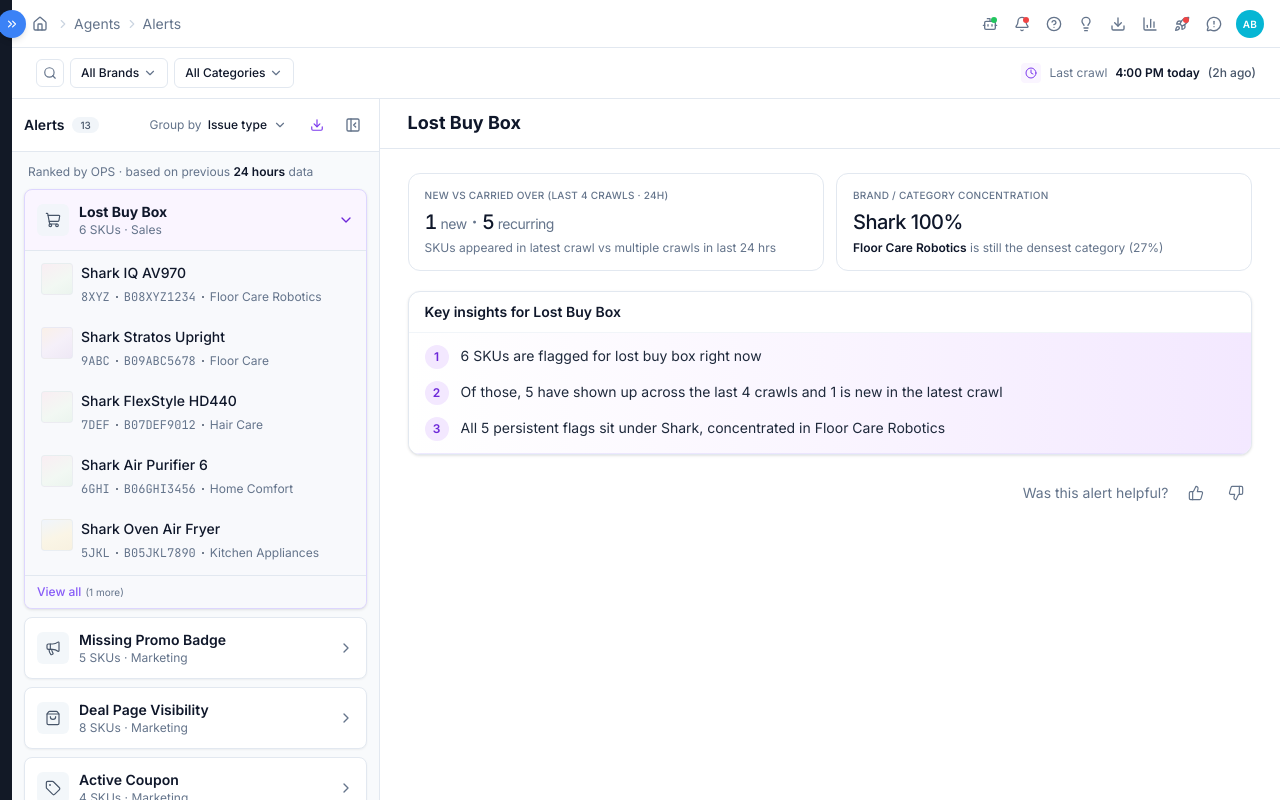
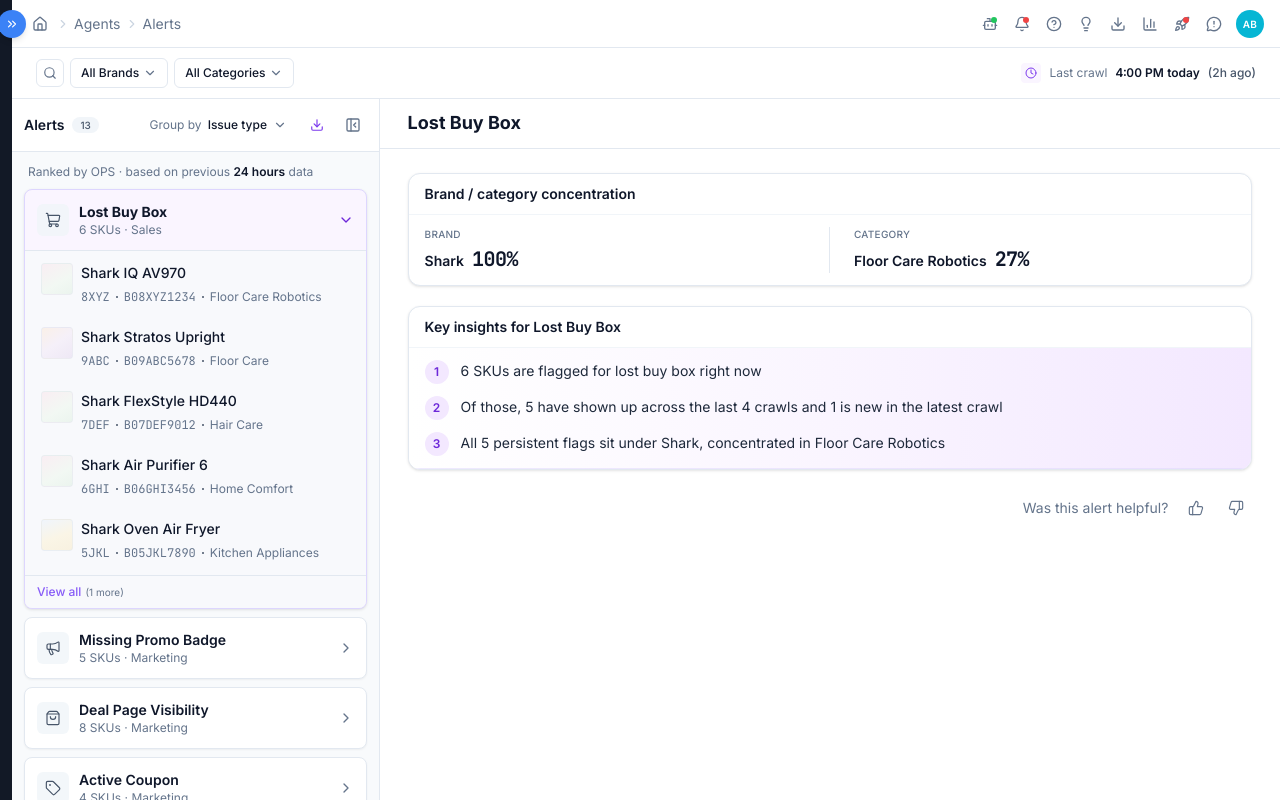
Before and after one commit to CIQDesignGit/alerts-V2, a Next.js app: page / in a window 1280 px wide. Built offline with nearby package versions, Linux system fonts and the light colour scheme.

Commit message:
hide the current vs recurring issue

```diff
--- a/src/components/alerts-insights/alert-metric-tiles.tsx
+++ b/src/components/alerts-insights/alert-metric-tiles.tsx
@@ -1,83 +1,97 @@
-import type { ReactNode } from "react";
-
 import type { AlertMetricTilesData } from "@/lib/mock-alerts-insights";
 
-/** Bold the first match of `emphasis` inside plain subtitle text */
-function emphasizeInSubtitle(subtitle: string, emphasis?: string): ReactNode {
-  if (!emphasis) return subtitle;
-  const index = subtitle.indexOf(emphasis);
-  if (index < 0) return subtitle;
+/**
+ * Split "Shark 100%" into name + percent for display only.
+ * Does not change source data — only how the string is laid out.
+ */
+function splitValueNameAndPct(value: string): {
+  name: string;
+  pct: string | null;
+} {
+  const match = value.match(/^(.*)\s(\d+%)$/);
+  if (!match) return { name: value, pct: null };
+  return { name: match[1], pct: match[2] };
+}
+
+/**
+ * Pull category name + (N%) from the subtitle for a matching layout.
+ * Display only — source strings stay unchanged.
+ */
+function splitSubtitleNameAndPct(
+  subtitle: string,
+  emphasis?: string,
+): { name: string; pct: string | null } {
+  const pctMatch = subtitle.match(/\((\d+%)\)/);
+  const pct = pctMatch?.[1] ?? null;
+  const name = emphasis?.trim() || subtitle.replace(/\s*\(\d+%\)\s*$/, "").trim();
+  return { name, pct };
+}
+
+/** Brand + category as parallel name / number columns (same data). */
+export function AlertMetricTiles({ metrics }: { metrics: AlertMetricTilesData }) {
+  const { concentration } = metrics;
+  const brand = splitValueNameAndPct(concentration.value);
+  const category = concentration.subtitle
+    ? splitSubtitleNameAndPct(
+        concentration.subtitle,
+        concentration.subtitleEmphasis,
+      )
+    : null;
+
   return (
-    <>
-      {subtitle.slice(0, index)}
-      <span className="font-semibold text-foreground">{emphasis}</span>
-      {subtitle.slice(index + emphasis.length)}
-    </>
+    <article className="overflow-hidden rounded-xl border border-border bg-background shadow-sm">
+      <header className="border-b border-neutral-100 px-4 py-2.5">
+        <h3 className="text-sm font-semibold text-foreground">
+          {concentration.title}
+        </h3>
+      </header>
+
+      <div className="grid px-4 py-3 sm:grid-cols-2 sm:divide-x sm:divide-border">
+        <ConcentrationColumn
+          roleLabel="Brand"
+          name={brand.name}
+          pct={brand.pct}
+          className="sm:pr-6"
+        />
+
+        {category ? (
+          <ConcentrationColumn
+            roleLabel="Category"
+            name={category.name}
+            pct={category.pct}
+            className="mt-3 sm:mt-0 sm:pl-6"
+          />
+        ) : null}
+      </div>
+    </article>
   );
 }
 
-/** Two-up KPI row — new vs carried-over · brand/category concentration */
-export function AlertMetricTiles({ metrics }: { metrics: AlertMetricTilesData }) {
-  const { recency, concentration } = metrics;
-
-  // Numbers stay large; "new" / "recurring" read as small labels beside them
-  const recencyValue =
-    recency.newCount === 0 && recency.recurringCount === 0 ? (
-      "—"
-    ) : (
-      <>
-        <span className="tabular-nums">{recency.newCount}</span>
-        <span className="text-sm font-normal text-muted-foreground"> new</span>
-        <span className="text-muted-foreground"> · </span>
-        <span className="tabular-nums">{recency.recurringCount}</span>
-        <span className="text-sm font-normal text-muted-foreground">
-          {" "}
-          recurring
-        </span>
-      </>
-    );
-
+/** Shared column — quiet label, then name + % on one row */
+function ConcentrationColumn({
+  roleLabel,
+  name,
+  pct,
+  className,
+}: {
+  roleLabel: string;
+  name: string;
+  pct: string | null;
+  className?: string;
+}) {
   return (
-    <div className="grid gap-3 sm:grid-cols-2">
-      <MetricCell
-        label={recency.label}
-        value={recencyValue}
-        subtitle={recency.subtitle}
-      />
-      <MetricCell
-        label={concentration.title}
-        value={concentration.value}
-        subtitle={emphasizeInSubtitle(
-          concentration.subtitle,
-          concentration.subtitleEmphasis,
-        )}
-      />
+    <div className={className}>
+      <p className="text-2xs font-medium tracking-wide text-muted-foreground uppercase">
+        {roleLabel}
+      </p>
+      <div className="mt-1 flex items-baseline gap-2">
+        <p className="min-w-0 truncate text-sm font-semibold leading-snug text-foreground">
+          {name}
+        </p>
+        <p className="shrink-0 font-mono text-xl font-bold tabular-nums tracking-tight text-foreground">
+          {pct ?? "—"}
+        </p>
+      </div>
     </div>
   );
 }
-
-function MetricCell({
-  label,
-  value,
-  subtitle,
-}: {
-  label: string;
-  value: ReactNode;
-  subtitle?: ReactNode;
-}) {
-  return (
-    <article className="rounded-xl border border-border bg-background px-4 py-3.5">
-      <p className="text-2xs font-medium tracking-wide text-muted-foreground uppercase">
-        {label}
-      </p>
-      <p className="mt-1.5 text-xl font-medium tracking-tight text-foreground">
-        {value}
-      </p>
-      {subtitle ? (
-        <p className="mt-1 whitespace-pre-line text-xs text-muted-foreground">
-          {subtitle}
-        </p>
-      ) : null}
-    </article>
-  );
-}
```
